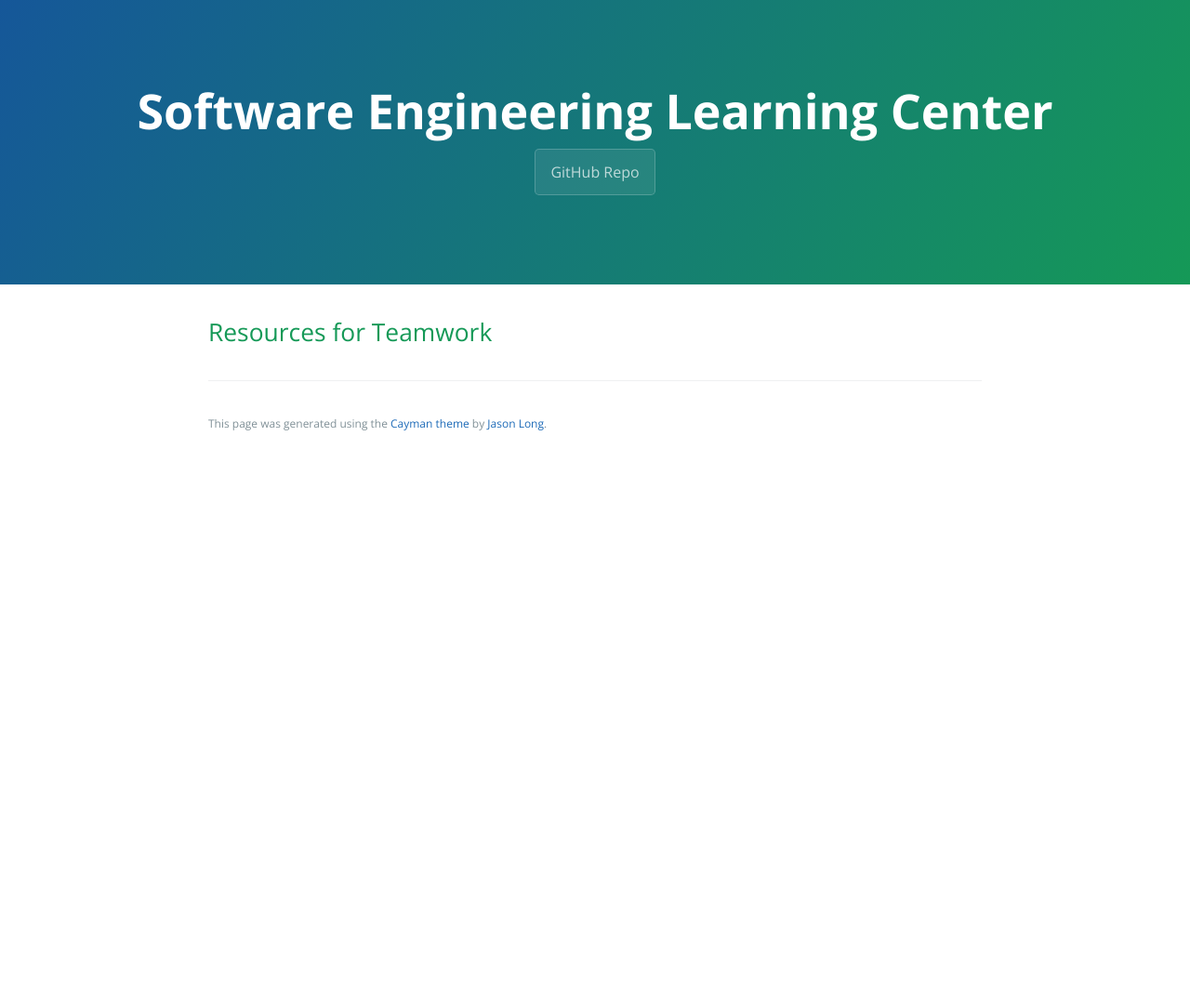
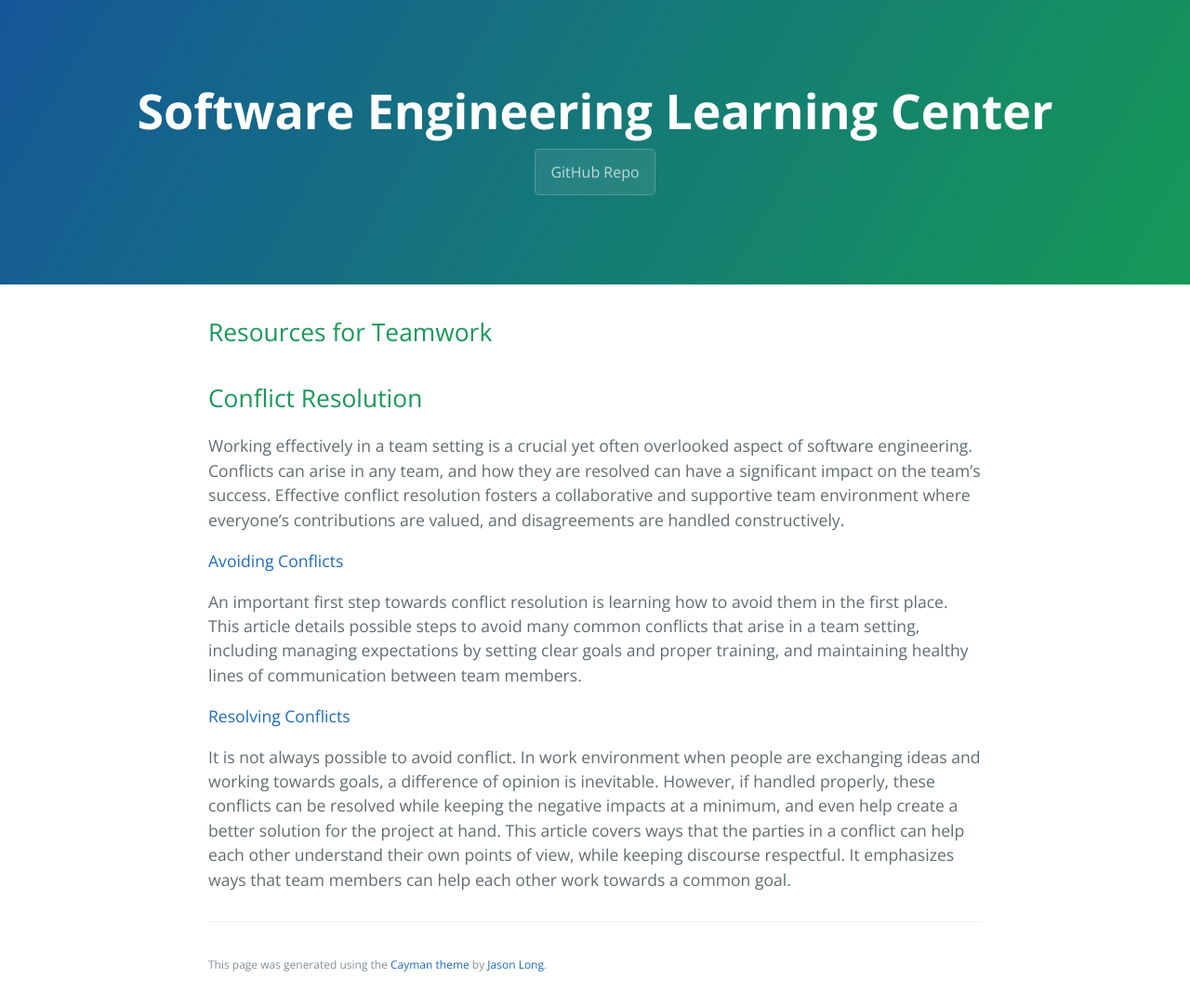
Before and after one commit to learning-software-engineering/learning-software-engineering.github.io, a Jekyll site: the page built from Topics/Teamwork.md, in a window 1280 px wide. Shown: the whole page at 93% size. Built offline with Jekyll 4.4.1, drawn with Linux system fonts in a browser that asks for light colours; our own code applies the rules of GitHub Pages for plain Markdown files; before the commit the page ends 900 px from its top, so only the background shows below that.

Commit message:
Added conflict resolution section in Teamwork.md

```diff
--- a/Topics/Teamwork.md
+++ b/Topics/Teamwork.md
@@ -1 +1,14 @@
 ## Resources for Teamwork
+
+
+## Conflict Resolution
+
+Working effectively in a team setting is a crucial yet often overlooked aspect of software engineering. Conflicts can arise in any team, and how they are resolved can have a significant impact on the team's success. Effective conflict resolution fosters a collaborative and supportive team environment where everyone's contributions are valued, and disagreements are handled constructively.
+
+[Avoiding Conflicts](https://dev.to/codesphere/resolving-conflicts-within-your-dev-team-1hfh)
+
+An important first step towards conflict resolution is learning how to avoid them in the first place. This article details possible steps to avoid many common conflicts that arise in a team setting, including managing expectations by setting clear goals and proper training, and maintaining healthy lines of communication between team members.
+
+[Resolving Conflicts](https://ca.indeed.com/career-advice/career-development/conflict-resolution-at-work)
+
+It is not always possible to avoid conflict. In work environment when people are exchanging ideas and working towards goals, a difference of opinion is inevitable. However, if handled properly, these conflicts can be resolved while keeping the negative impacts at a minimum, and even help create a better solution for the project at hand. This article covers ways that the parties in a conflict can help each other understand their own points of view, while keeping discourse respectful. It emphasizes ways that team members can help each other work towards a common goal.
```
